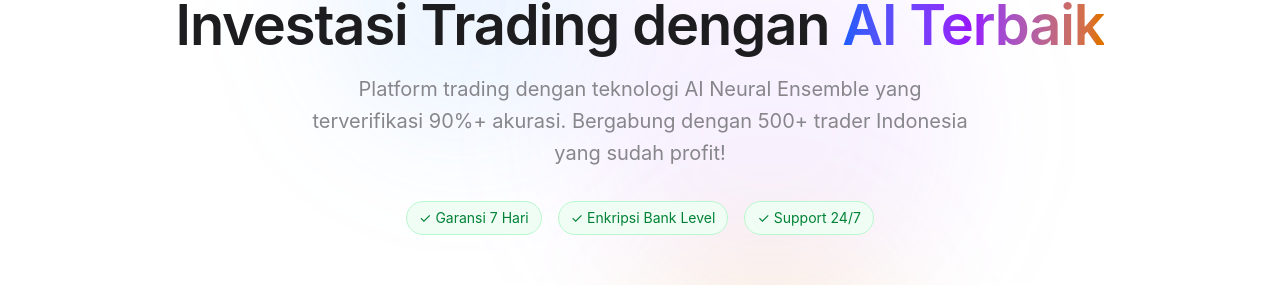
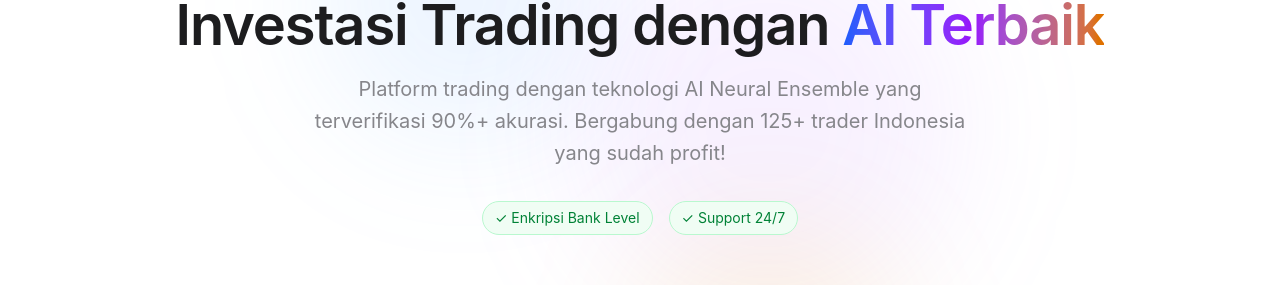
Before and after one commit to arra7trader/arra7-app, a Next.js app: page /pricing in a window 1280 px wide. Shown: the part 307-592 px from the top of the page. Built offline with nearby package versions, Linux system fonts and the light colour scheme; no server answers.

Commit message:
fix: remove 7-day guarantee and show real trader count on pricing page

```diff
--- a/src/app/pricing/page.tsx
+++ b/src/app/pricing/page.tsx
@@ -1,6 +1,6 @@
 'use client';
 
-import { useState } from 'react';
+import { useState, useEffect } from 'react';
 import { motion } from 'framer-motion';
 import { useSession, signIn } from 'next-auth/react';
 import { useTranslations } from 'next-intl';
@@ -85,6 +85,19 @@ export default function PricingPage() {
     const { data: session } = useSession();
     const t = useTranslations('nav');
     const [isProcessing, setIsProcessing] = useState<string | null>(null);
+    const [stats, setStats] = useState({ users: 100, predictions: 5000, accuracy: 95.8 });
+
+    useEffect(() => {
+        // Fetch real stats
+        fetch('/api/public/stats')
+            .then(res => res.json())
+            .then(data => {
+                if (data && data.users) {
+                    setStats(data);
+                }
+            })
+            .catch(err => console.error('Failed to fetch stats', err));
+    }, []);
 
     const handleSubscribe = async (planId: string) => {
         if (!session) {
@@ -129,12 +142,12 @@ export default function PricingPage() {
                         </h1>
                         <p className="body-lg max-w-2xl mx-auto text-[var(--text-secondary)]">
                             Platform trading dengan teknologi AI Neural Ensemble yang terverifikasi 90%+ akurasi.
-                            Bergabung dengan 500+ trader Indonesia yang sudah profit!
+                            Bergabung dengan {stats.users}+ trader Indonesia yang sudah profit!
                         </p>
 
                         {/* Trust Badges */}
                         <div className="flex flex-wrap items-center justify-center gap-4 mt-8">
-                            {['✓ Garansi 7 Hari', '✓ Enkripsi Bank Level', '✓ Support 24/7'].map((badge, i) => (
+                            {['✓ Enkripsi Bank Level', '✓ Support 24/7'].map((badge, i) => (
                                 <span key={i} className="px-3 py-1.5 rounded-full bg-green-50 border border-green-200 text-green-700 text-sm">
                                     {badge}
                                 </span>
```
